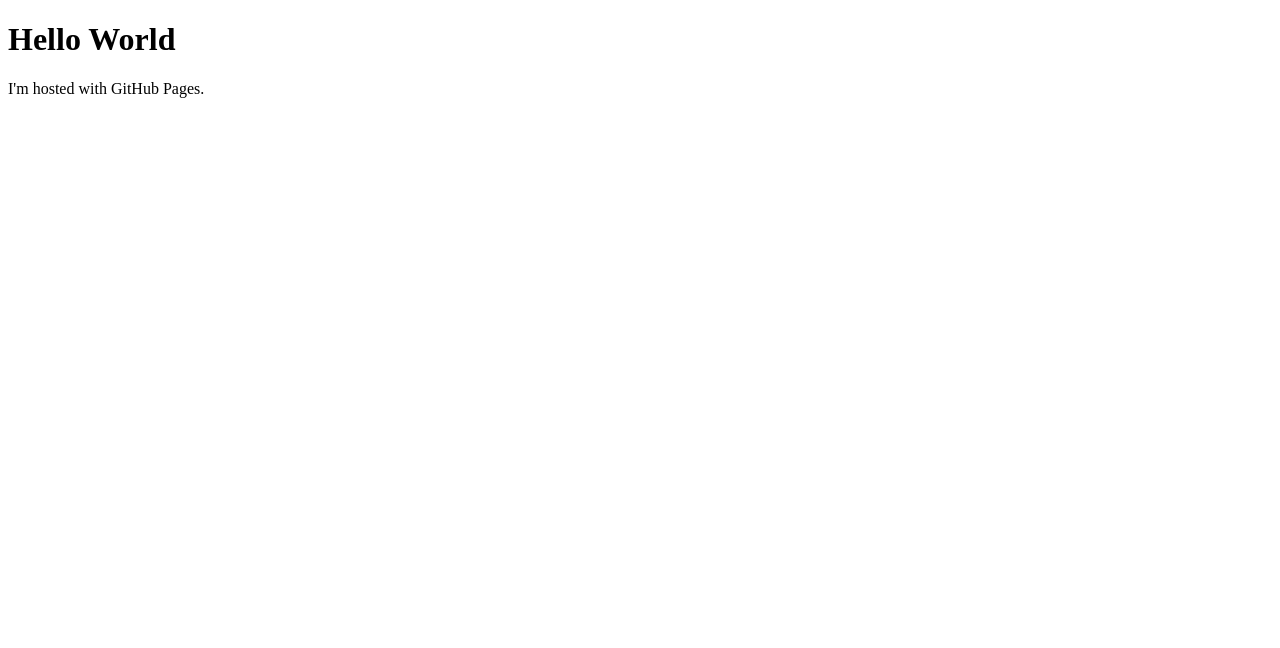
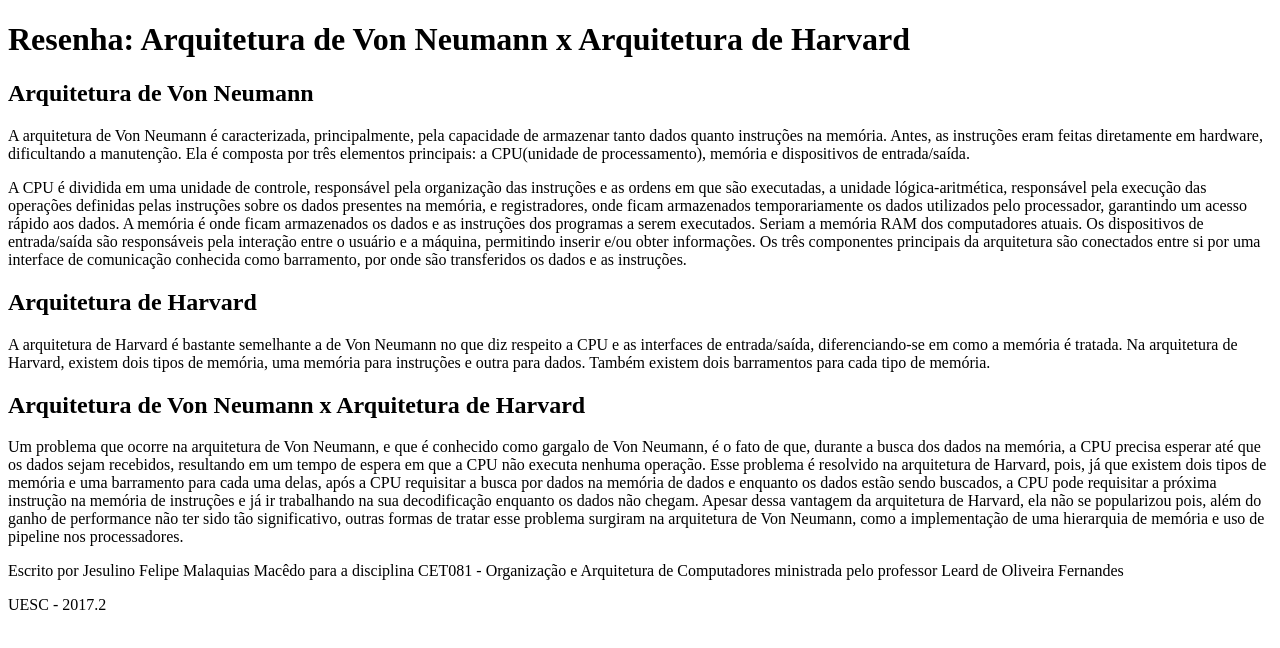
Before and after one commit to jfelipemm/jfelipemm.github.io, a plain HTML site: page index.html in a window 1280 px wide. Drawn offline with Linux system fonts and the light colour scheme.

Commit message:
Inclusão do texto

```diff
--- a/index.html
+++ b/index.html
@@ -1,7 +1,40 @@
 <!DOCTYPE html>
 <html>
     <body>
-        <h1>Hello World</h1>
-            <p>I'm hosted with GitHub Pages.</p>
+        <h1>Resenha: Arquitetura de Von Neumann x Arquitetura de Harvard</h1>
+        <h2>Arquitetura de Von Neumann</h2>
+            <p>A arquitetura de Von Neumann é caracterizada, principalmente, pela capacidade de armazenar tanto dados
+                quanto instruções na memória. Antes, as instruções eram feitas diretamente em hardware, dificultando a
+                manutenção. Ela é composta por três elementos principais: a CPU(unidade de processamento), memória e
+                dispositivos de entrada/saída.</p>
+            <p>A CPU é dividida em uma unidade de controle, responsável pela organização das instruções e
+                as ordens em que são executadas, a unidade lógica-aritmética, responsável pela execução das operações
+                definidas pelas instruções sobre os dados presentes na memória, e registradores, onde ficam
+                armazenados temporariamente os dados utilizados pelo processador, garantindo um acesso rápido aos dados.
+                A memória é onde ficam armazenados os dados e as instruções dos programas a serem executados. Seriam a
+                memória RAM dos computadores atuais. Os dispositivos de entrada/saída são responsáveis pela interação entre
+                o usuário e a máquina, permitindo inserir e/ou obter informações. Os três componentes principais da arquitetura são conectados entre si por uma interface de comunicação
+                conhecida como barramento, por onde são transferidos os dados e as instruções.</p>
+        <h2>Arquitetura de Harvard</h2>
+            <p>A arquitetura de Harvard é bastante semelhante a de Von Neumann no que diz respeito a CPU e as interfaces de
+                entrada/saída, diferenciando-se em como a memória é tratada. Na arquitetura de Harvard, existem dois tipos de
+                memória, uma memória para instruções e outra para dados. Também existem dois barramentos para cada tipo de
+                memória.
+        <h2>Arquitetura de Von Neumann x Arquitetura de Harvard</h2>
+            <p>Um problema que ocorre na arquitetura de Von Neumann, e que é conhecido como gargalo de Von Neumann, é o fato de
+                que, durante a busca dos dados na memória, a CPU precisa esperar até que os dados sejam recebidos,
+                resultando em um tempo de espera em que a CPU não executa nenhuma operação. Esse problema é resolvido na
+                arquitetura de Harvard, pois, já que existem dois tipos de memória e uma barramento para cada uma delas,
+                após a CPU requisitar a busca por dados na memória de dados e enquanto os dados estão sendo buscados, a CPU
+                pode requisitar a próxima instrução na memória de instruções e já ir trabalhando na sua decodificação
+                enquanto os dados não chegam. Apesar dessa vantagem da arquitetura de Harvard, ela não se popularizou pois,
+                além do ganho de performance não ter sido tão significativo, outras formas de tratar esse problema surgiram
+                na arquitetura de Von Neumann, como a implementação de uma hierarquia de memória e uso de pipeline nos
+                processadores.</p>
     </body>
+    <footer>
+        <p>Escrito por Jesulino Felipe Malaquias Macêdo para a disciplina CET081 - Organização e Arquitetura de Computadores
+            ministrada pelo professor Leard de Oliveira Fernandes</p>
+        <p>UESC - 2017.2</p>
+    </footer>
 </html>
```
